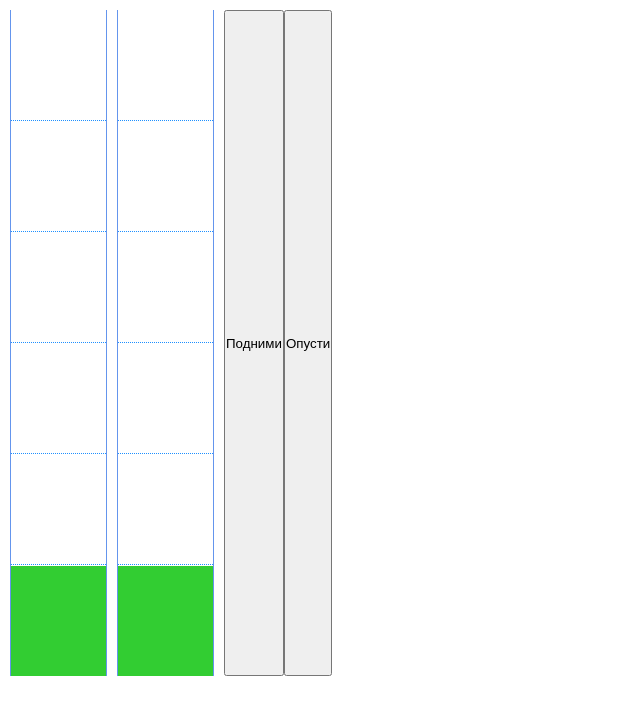
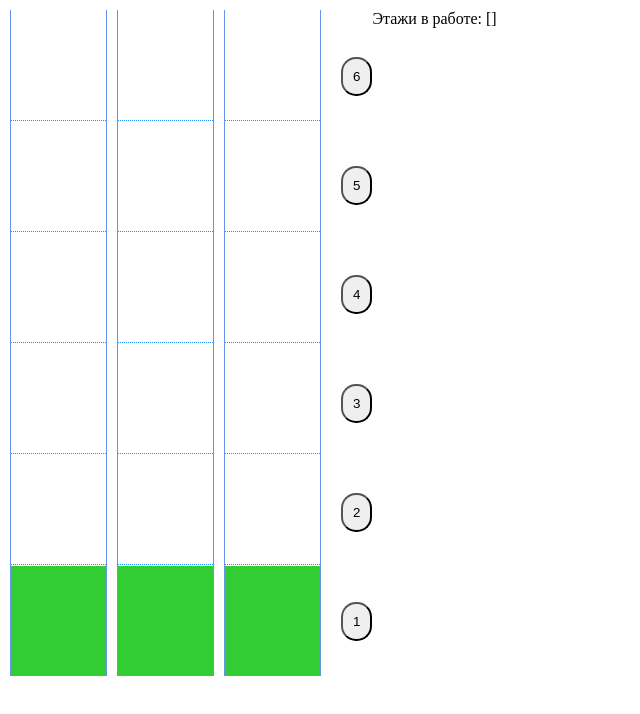
Before and after one commit to Tressongz/elevator_test, a Vue app: page / in a window 1280 px wide. Shown: the top 714 px of the page, without its empty margins (0-640 px from the left). Built offline with nearby package versions, Linux system fonts and the light colour scheme.

Commit message:
Added basic logic transport elevators

```diff
--- a/src/App.vue
+++ b/src/App.vue
@@ -1,13 +1,28 @@
 <template>
-  <div class="house">
-    <div class="shaft" v-for="shaft in elevators">
-<!--      Добавить ключ-id, по которому будет происходить управление лифтом, так же надо научиться брать значение bottom -->
-      <Elevator id="elevator"/>
-      <Floor v-for="floor in floors"/>
+  <div class="wrapper">
+    <div class="house">
+      <div
+          class="shaft"
+          v-for="shaft in elevators"
+          :key="shaft.id"
+      >
+        <Elevator v-bind:id="`elevator_${shaft.id}`"/>
+        <Floor v-for="floor in floors"/>
+      </div>
     </div>
-    <button @click="changeFloorUp">Подними</button>
-    <button @click="changeFloorDown">Опусти</button>
-<!--    <div class="panel"></div> Тут будут кнопки для вызова лифта-->
+    <div class="panel">
+      <button
+          @click="elevatorCall(floor)"
+          class="elevatorButton"
+          v-for="floor in floors"
+          :key="floor"
+      >
+        {{ floor }}
+      </button>
+    </div>
+    <div class="queue">
+      Этажи в работе: {{ queueCalls }}
+    </div>
   </div>
 </template>
 
@@ -15,32 +30,71 @@
 import Elevator from "./components/Elevator.vue";
 import Floor from "./components/Floor.vue";
 import {ref} from "vue";
-//Добавить массив объектов-лифтом (айди, высота..)
-const elevators = ref(2)
+
+const elevators = ref([
+    {id: 1, floor: 1, isFree: true},
+    {id: 2, floor: 1, isFree: true},
+    {id: 3, floor: 1, isFree: true}
+])
+const queueCalls = ref([])
+const floorsWorking = ref([])
 const floors = ref(6)
-const currentFloor = ref(1)
-// Добавить плавное перемещение лифта.
-function changeFloorUp() {
-  setTimeout(() => {
-    currentFloor.value += 1
-    let height = 111 * currentFloor.value - 111 + 'px'
-    document.getElementById('elevator').style.bottom = height
-  }, 1000)
+
+function choiceElevator(floor) { //isTrue
+  let floors = []
+  elevators.value.forEach((el) => {
+    if (el.isFree) {
+      floors.push({id: el.id, floor: Math.abs(el.floor - floor)})
+    }
+  })
+  floors.sort((a,b) => a.floor - b.floor)
+  return floors[0].id
+}
+
+function elevatorCall(floor) { //Refactoring
+  if (queueCalls.value.find(el => el === floor) === undefined && floorsWorking.value.find(el => el === floor) === undefined) {
+    queueCalls.value.push(floor)
+  }
+    if (elevators.value.find(el => el.isFree === true)) {
+      let elevator = choiceElevator(queueCalls.value[0])
+      let time = Math.abs(floor - elevators.value[elevator - 1].floor) * 1000
+      floorsWorking.value.push(floor)
+      moveElevator(elevator, queueCalls.value[0], time)
+      callDone()
+      setTimeout(() => {
+        // Лифт окончил работу
+        setTimeout(() => {
+          elevators.value.find(el => el.id === elevator).isFree = true
+          floorsWorking.value.shift()
+        }, 3000)
+      }, time)
+    } else {
+      setTimeout(() => {
+        elevatorCall(floor)
+      }, 3000)
+    }
 
 }
 
-function changeFloorDown() {
-  setTimeout(() => {
-    currentFloor.value -= 1
-    let height = 111 * currentFloor.value - 111 + 'px'
-    document.getElementById('elevator').style.bottom = height
-  }, 1000)
+function callDone() { // isTrue
+  queueCalls.value.shift()
+}
 
+function moveElevator(idElevator, targetFloor, time) { // isTrue
+  let height = -111 * targetFloor + 111 + 'px'
+  elevators.value.find(el => idElevator === el.id).isFree = false
+  let object = document.getElementById(`elevator_${idElevator}`)
+  object.style.transform = `translate(0, ${height})`
+  object.style.transition = `transform ${time}ms`
+  elevators.value.find(el => el.id === idElevator).floor = targetFloor
 }
 </script>
 
 
 <style lang="sass" scoped>
+.wrapper
+  display: flex
+  flex-direction: row
 .house
   display: flex
   flex-direction: row
@@ -50,4 +104,16 @@ function changeFloorDown() {
   border-left: 1px solid cornflowerblue
   border-right: 1px solid cornflowerblue
   margin-right: 10px
+.panel
+  display: flex
+  flex-direction: column-reverse
+  margin-left: 10px
+.elevatorButton
+  padding: 10px
+  border-radius: 15px
+  transition: .8s
+  cursor: pointer
+  margin: 35px 0 35px 0
+.elevatorButton:hover
+  background-color: cornflowerblue
 </style>
--- a/src/components/Elevator.vue
+++ b/src/components/Elevator.vue
@@ -1,5 +1,5 @@
 <template>
-  <div class="elevator"></div>
+  <div class="elevator move"></div>
 </template>
 
 <script setup>
@@ -14,4 +14,9 @@
   height: 110px
   background-color: limegreen
   box-sizing: content-box
+  -webkit-transition: -webkit-transform 1000ms
+  transform: translate(0, 0)
+  transition: transform 1000ms
+.elevator.move
+  transform: translate(0, 0px)
 </style>
```
